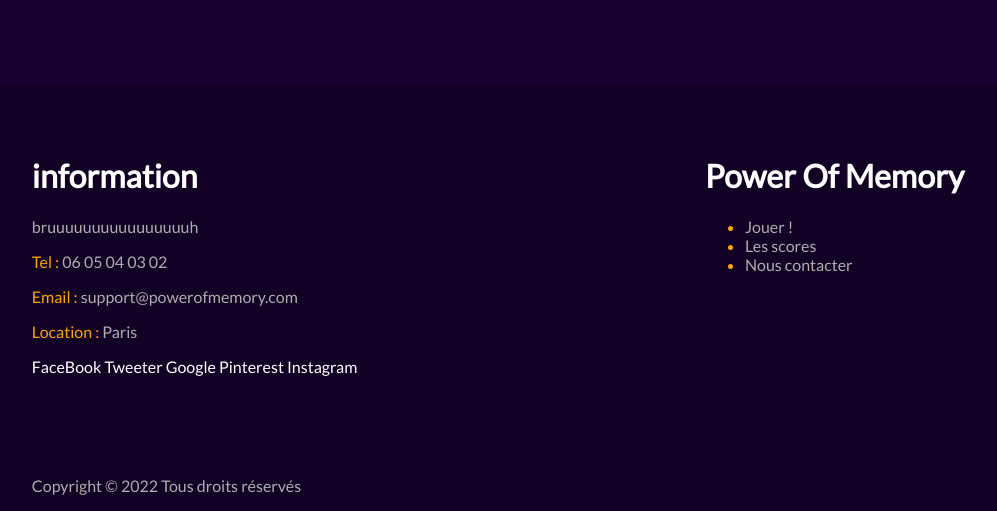
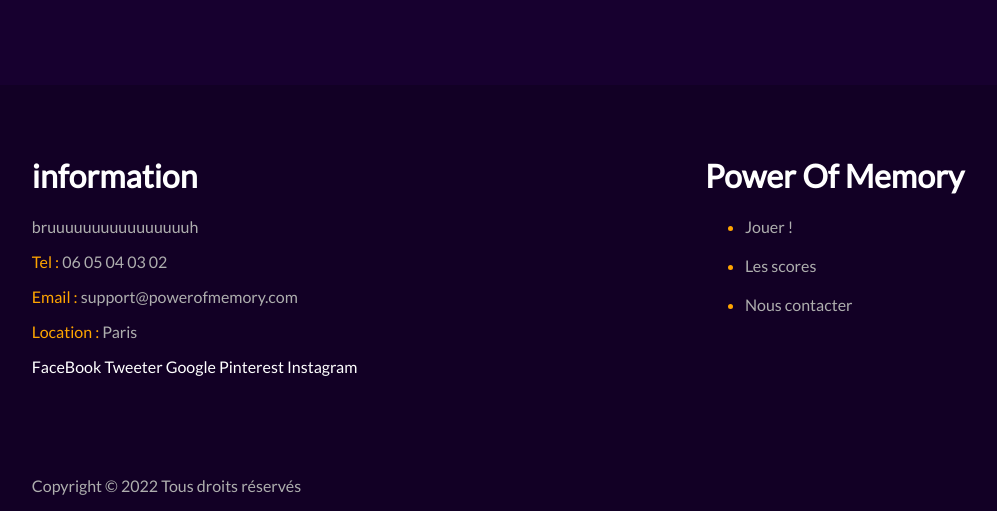
Before and after one commit to JeanFourest/Puissance_4, a PHP site: page /login.html in a window 1280 px wide. Shown: the part 587-1098 px from the top of the page, without its empty margins (142-1139 px from the left). Run offline with PHP 8.4, Linux system fonts and the light colour scheme.

Commit message:
Update footer.css

```diff
--- a/assets/login/footer.css
+++ b/assets/login/footer.css
@@ -6,6 +6,11 @@
     /*background-color: lightblue;*/
     display: flex;
     justify-content: space-around;
+}
+
+li
+{
+    margin-top: 20px;
 }
 
 .footerOrange
```
